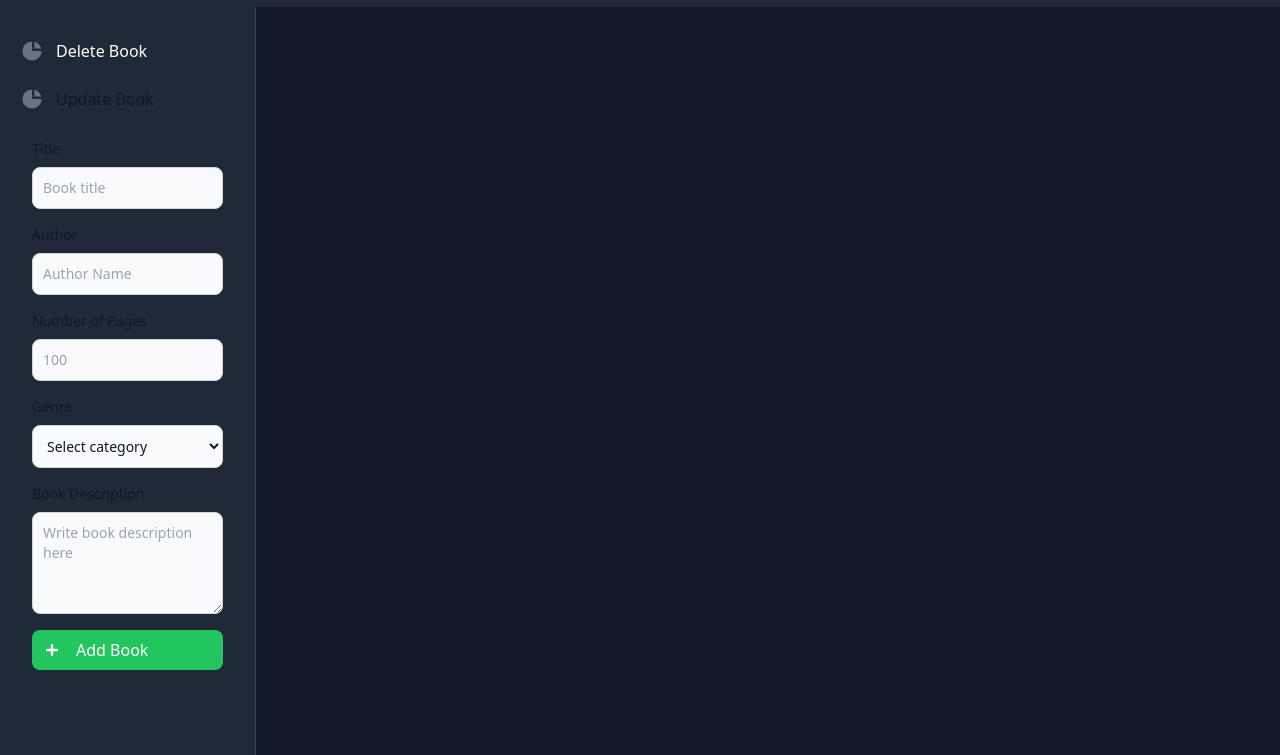
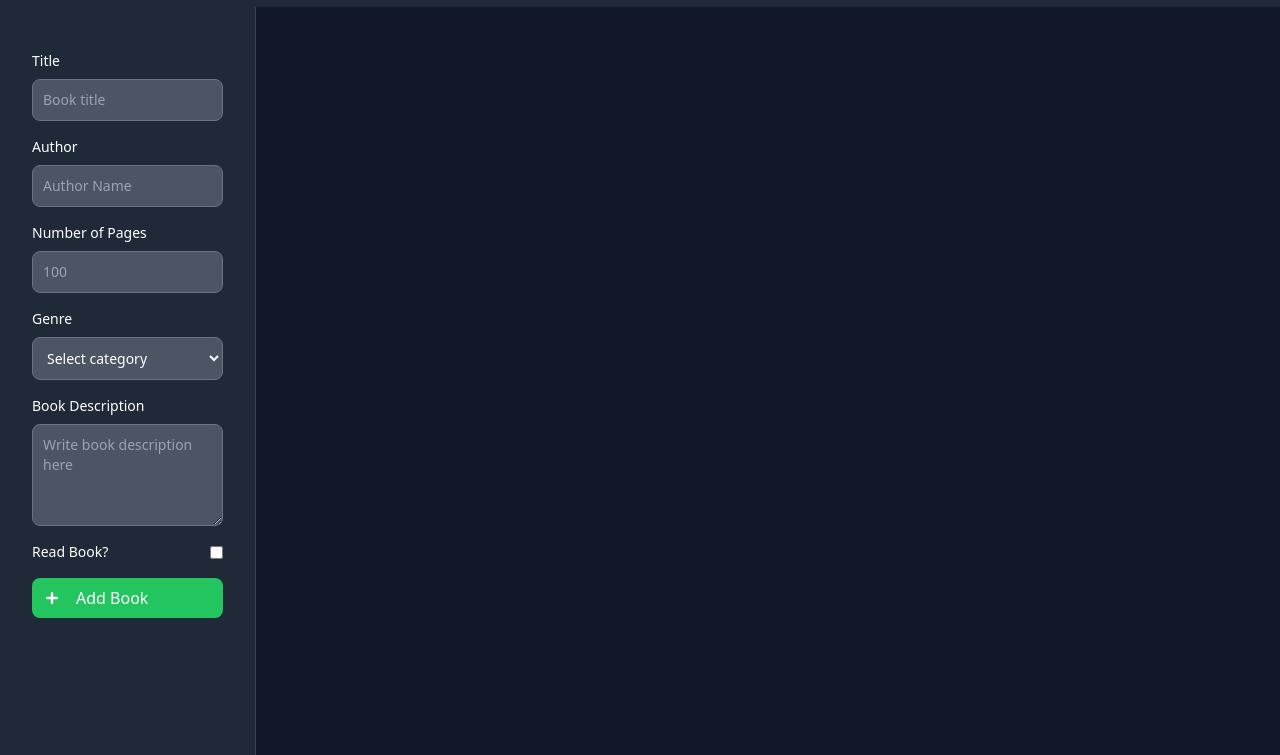
Before and after one commit to malikkali14/library, a plain HTML site: page src/index.html in a window 1280 px wide. Shown: the part 45-800 px from the top of the page. Drawn offline with nearby package versions, Linux system fonts and the light colour scheme.

Commit message:
Added in new functionality to the render function

```diff
--- a/src/index.html
+++ b/src/index.html
@@ -32,60 +32,24 @@
         id="drawer-navigation"
         >
             <div class="overflow-y-auto py-5 px-3 h-full bg-gray-800">
-                <ul class="space-y-2">
-                    <li>
-                        <button
-                            class="flex items-center p-2 text-base font-medium w-full  rounded-lg text-white hover:bg-red-500 group"
-                        >
-                            <svg
-                            aria-hidden="true"
-                            class="w-6 h-6 text-gray-500 transition duration-75 dark:text-gray-400 group-hover:text-gray-900 dark:group-hover:text-white"
-                            fill="currentColor"
-                            viewBox="0 0 20 20"
-                            xmlns="http://www.w3.org/2000/svg"
-                            >
-                                <path d="M2 10a8 8 0 018-8v8h8a8 8 0 11-16 0z"></path>
-                                <path d="M12 2.252A8.014 8.014 0 0117.748 8H12V2.252z"></path>
-                            </svg>
-                            <span class="ml-3">Delete Book</span>
-                        </button>
-                    </li>
-                    <li>
-                        <button
-                            class="flex items-center p-2 text-base font-medium w-full text-gray-900 rounded-lg dark:text-white hover:bg-yellow-500 group"
-                        >
-                            <svg
-                            aria-hidden="true"
-                            class="w-6 h-6 text-gray-500 transition duration-75 dark:text-gray-400 group-hover:text-gray-900 dark:group-hover:text-white"
-                            fill="currentColor"
-                            viewBox="0 0 20 20"
-                            xmlns="http://www.w3.org/2000/svg"
-                            >
-                                <path d="M2 10a8 8 0 018-8v8h8a8 8 0 11-16 0z"></path>
-                                <path d="M12 2.252A8.014 8.014 0 0117.748 8H12V2.252z"></path>
-                            </svg>
-                            <span class="ml-3">Update Book</span>
-                        </button>
-                    </li>
-                </ul>
                 <form id = "bookForm"  class="p-4 md:p-5">
                     <div class="grid gap-4 mb-4 grid-cols-2">
                         <div class="col-span-2">
-                            <label for="title" class="block mb-2 text-sm font-medium text-gray-900 dark:text-white">Title</label>
-                            <input id = "title" type="text" name="title" class="bg-gray-50 border border-gray-300 text-gray-900 text-sm rounded-lg focus:ring-primary-600 focus:border-primary-600 block w-full p-2.5 dark:bg-gray-600 dark:border-gray-500 dark:placeholder-gray-400 dark:text-white dark:focus:ring-primary-500 dark:focus:border-primary-500" placeholder="Book title" required="">
+                            <label for="title" class="block mb-2 text-sm font-medium text-white">Title</label>
+                            <input id = "title" type="text" name="title" class=" border text-sm rounded-lg  block w-full p-2.5 bg-gray-600 border-gray-500 placeholder-gray-400 text-white focus:ring-primary-500 focus:border-primary-500" placeholder="Book title" required="">
                         </div>
                         <div class="col-span-2">
-                            <label for="author" class="block mb-2 text-sm font-medium text-gray-900 dark:text-white">Author</label>
-                            <input id = "author" type="text" name="author" class="bg-gray-50 border border-gray-300 text-gray-900 text-sm rounded-lg focus:ring-primary-600 focus:border-primary-600 block w-full p-2.5 dark:bg-gray-600 dark:border-gray-500 dark:placeholder-gray-400 dark:text-white dark:focus:ring-primary-500 dark:focus:border-primary-500" placeholder="Author Name" required="">
+                            <label for="author" class="block mb-2 text-sm font-medium text-white">Author</label>
+                            <input id = "author" type="text" name="author" class="border text-sm rounded-lg  block w-full p-2.5 bg-gray-600 border-gray-500 placeholder-gray-400 text-white focus:ring-primary-500 focus:border-primary-500" placeholder="Author Name" required="">
                         </div>
                         <div class="col-span-2 ">
-                            <label for="pages" class="block mb-2 text-sm font-medium text-gray-900 dark:text-white">Number of Pages</label>
-                            <input id = "pages" type="number" name="pages" class="bg-gray-50 border border-gray-300 text-gray-900 text-sm rounded-lg focus:ring-primary-600 focus:border-primary-600 block w-full p-2.5 dark:bg-gray-600 dark:border-gray-500 dark:placeholder-gray-400 dark:text-white dark:focus:ring-primary-500 dark:focus:border-primary-500" placeholder="100" required="">
+                            <label for="pages" class="block mb-2 text-sm font-medium text-white">Number of Pages</label>
+                            <input id = "pages" type="number" name="pages" class="border text-sm rounded-lg block w-full p-2.5 bg-gray-600 border-gray-500 placeholder-gray-400 text-white focus:ring-primary-500 focus:border-primary-500" placeholder="100" required="">
                         </div>
 
                         <div class="col-span-2">
-                            <label for="genre" class="block mb-2 text-sm font-medium text-gray-900 dark:text-white">Genre</label>
-                            <select id="genre" class="bg-gray-50 border border-gray-300 text-gray-900 text-sm rounded-lg focus:ring-primary-500 focus:border-primary-500 block w-full p-2.5 dark:bg-gray-600 dark:border-gray-500 dark:placeholder-gray-400 dark:text-white dark:focus:ring-primary-500 dark:focus:border-primary-500">
+                            <label for="genre" class="block mb-2 text-sm font-medium text-white">Genre</label>
+                            <select id="genre" class="border text-sm rounded-lg block w-full p-2.5 bg-gray-600 border-gray-500 placeholder-gray-400 text-white focus:ring-primary-500 focus:border-primary-500">
                                 <option selected="">Select category</option>
                                 <option value="CB">Comic Book</option>
                                 <option value="MY">Mystery</option>
@@ -95,8 +59,12 @@
                             </select>
                         </div>
                         <div class="col-span-2">
-                            <label for="desc" class="block mb-2 text-sm font-medium text-gray-900 dark:text-white">Book Description</label>
-                            <textarea id="desc" rows="4" class="block p-2.5 w-full text-sm text-gray-900 bg-gray-50 rounded-lg border border-gray-300 focus:ring-blue-500 focus:border-blue-500 dark:bg-gray-600 dark:border-gray-500 dark:placeholder-gray-400 dark:text-white dark:focus:ring-blue-500 dark:focus:border-blue-500" placeholder="Write book description here"></textarea>
+                            <label for="desc" class="block mb-2 text-sm font-medium text-white">Book Description</label>
+                            <textarea id="desc" rows="4" class="block p-2.5 w-full text-sm rounded-lg border bg-gray-600 border-gray-500 placeholder-gray-400 text-white focus:ring-blue-500 focus:border-blue-500" placeholder="Write book description here"></textarea>
+                        </div>
+                        <div class = "col-span-2 flex items-center justify-between">
+                            <label for = "read" class = "block text-sm font-medium text-white">Read Book?</label>
+                            <input id = "read" type = "checkbox">
                         </div>
                     </div>
                     <button
@@ -132,12 +100,13 @@
     <script>
         const myLibrary = [];
 
-        function Book(title, author, pages, genre, desc){
+        function Book(title, author, pages, genre, desc, read){
             this.title = title;
             this.author = author;
             this.pages = pages;
             this.genre = genre;
             this.desc = desc;
+            this.read = read;
         }
 
         function addBookToLibrary(book) {
@@ -150,33 +119,43 @@
             for(let i = (myLibrary.length - 1); i < myLibrary.length; i++){
                 let div = document.createElement('div');
                 let hfour = document.createElement('h4');
+                let hfive = document.createElement('h5');
+                let hsix = document.createElement('h6');
                 let p = document.createElement('p');
                 let btnDiv = document.createElement('div');
                 let deleteBtn = document.createElement('button');
                 let updateBtn = document.createElement('button');
 
 
-                div.classList.add("w-full", "max-w-sm", "p-4",  "rounded-lg", "shadow", "sm:p-8", "bg-gray-800", "border-gray-700")
-                hfour.classList.add("mb-2", "text-2xl", "font-bold", "tracking-tight", "text-white")
+                div.classList.add("w-full", "max-w-sm", "p-4",  "rounded-lg", "shadow", "sm:p-8", "bg-gray-800", "border-gray-700");
+                hfour.classList.add("mb-1", "text-2xl", "font-bold", "tracking-tight", "text-white");
+                hfive.classList.add("mb-", "text-lg", "font-bold", "tracking-tight", "text-white");
+                hsix.classList.add()
                 p.classList.add("font-normal", "text-gray-400");
                 btnDiv.classList.add("grid", "grid-cols-2", "gap-2", "mt-5", "text-center");
                 deleteBtn.classList.add("flex", "items-center", "justify-center", "p-2", "text-base", "font-medium", "w-full", "rounded-lg", "text-white", "bg-red-500", "hover:bg-red-700", "group")
-                updateBtn.classList.add("flex", "items-center", "justify-center", "p-2", "text-base", "font-medium", "w-full", "rounded-lg", "text-white", "bg-yellow-500", "hover:bg-yellow-700", "group")
+                updateBtn.classList.add("flex", "items-center", "justify-center", "p-2", "text-base", "font-medium", "w-full", "rounded-lg", "text-white", "bg-blue-500", "hover:bg-blue-700", "group")
                 deleteBtn.setAttribute('id', 'deletebtn');
                 updateBtn.setAttribute('id', 'updatebtn');
 
                 display.appendChild(div);
                 div.appendChild(hfour);
+                div.appendChild(hfive);
                 div.appendChild(p);
                 div.appendChild(btnDiv);
                 btnDiv.appendChild(updateBtn);
                 btnDiv.appendChild(deleteBtn);
 
                 hfour.textContent = myLibrary[i].title;
+                hfive.textContent = `Written by ${myLibrary[i].author}. Contains ${myLibrary.pages} pages.`;
                 p.textContent = myLibrary[i].desc;
-                updateBtn.textContent = "Update Book";
+                if(myLibrary[i].read == true){
+                    updateBtn.textContent = "Read Book";
+                }
+                else{
+                    updateBtn.textContent = "Not Read Book";
+                }
                 deleteBtn.textContent = "Delete Book";
-
             }
         }
 
@@ -188,12 +167,17 @@
                 const pages = document.querySelector("#pages").value;
                 const genre = document.querySelector("#genre").value;
                 const desc = document.querySelector("#desc").value;
+                const read = document.querySelector("#read").checked;
 
-                let newBook = new Book(title, author, pages, genre, desc);
+                let newBook = new Book(title, author, pages, genre, desc, read);
                 addBookToLibrary(newBook);
                 console.log(myLibrary);
                 renderBook();
         })
+
+        const
+
+
     </script>
     <script src="https://cdnjs.cloudflare.com/ajax/libs/flowbite/2.2.1/flowbite.min.js"></script>
 </body>
```
Also changed, not shown: dist/output.css.
